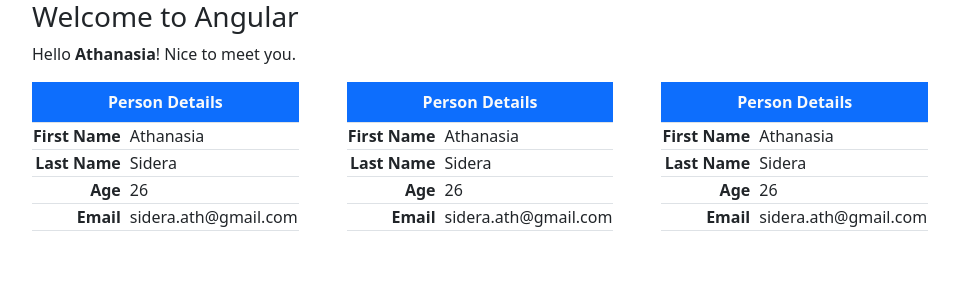
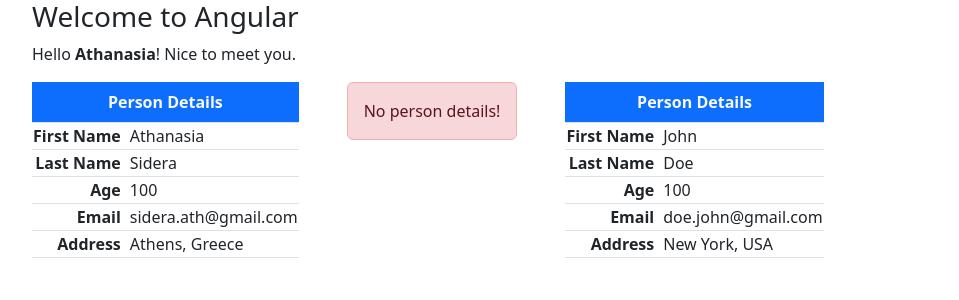
Before and after one commit to a8anasia/Angular-introduction, an Angular app in the folder angular-introduction/: page / in a window 1280 px wide. Shown: the top 300 px of the page, without its empty margins (50-1009 px from the left). Built offline with nearby package versions, Linux system fonts and the light colour scheme.

Commit message:
component-input

```diff
--- a/angular-introduction/src/app/app.component.html
+++ b/angular-introduction/src/app/app.component.html
@@ -3,9 +3,9 @@
 <p>Hello <strong>{{name}}</strong>! Nice to meet you.</p>
 
 <div class="d-flex gap-5 text-nowrap">
+    <app-person-table [person] = "person0"></app-person-table>
     <app-person-table></app-person-table>
-    <app-person-table></app-person-table>
-    <app-person-table></app-person-table>
+    <app-person-table [person] = "person1"></app-person-table>
 </div>
 
 </div>
--- a/angular-introduction/src/app/app.component.ts
+++ b/angular-introduction/src/app/app.component.ts
@@ -11,5 +11,19 @@
 export class AppComponent {
   name = 'Athanasia'
 
+  person0 = {
+    givenName: 'Athanasia',
+    surName: 'Sidera',
+    age: 100,
+    email: 'sidera.ath@gmail.com',
+    address: "Athens, Greece"
+  }
 
+  person1 = {
+    givenName: 'John',
+    surName: 'Doe',
+    age: 100,
+    email: 'doe.john@gmail.com',
+    address: "New York, USA"
+  }
 }
--- a/angular-introduction/src/app/components/person-table/person-table.component.html
+++ b/angular-introduction/src/app/components/person-table/person-table.component.html
@@ -1,3 +1,10 @@
+@if(!person) {
+  <div class="alert alert-danger text-center">
+    No person details!
+  </div>
+}@else{
+
+
 <table class="table table-bordered w-50">
     <caption class="caption-top fw-bold bg-primary text-light text-center">
       Person Details
@@ -18,4 +25,10 @@
       <td class="fw-semibold text-end">Email</td>
       <td class="ps-2">{{ person.email }}</td>
     </tr>
+    <tr>
+      <td class="fw-semibold text-end">Address</td>
+      <td class="ps-2">{{ person.address}}</td>
+    </tr>
   </table>
+
+}
--- a/angular-introduction/src/app/components/person-table/person-table.component.ts
+++ b/angular-introduction/src/app/components/person-table/person-table.component.ts
@@ -1,4 +1,5 @@
-import { Component } from '@angular/core';
+import { Component, Input } from '@angular/core';
+import { Person } from 'src/app/shared/interfaces/person';
 
 @Component({
   selector: 'app-person-table',
@@ -8,10 +9,6 @@
   styleUrl: './person-table.component.css'
 })
 export class PersonTableComponent {
-  person = {
-    givenName: 'Athanasia',
-    surName: 'Sidera',
-    age: 26,
-    email: 'sidera.ath@gmail.com'
-  }
+  @Input() person: Person | undefined
+
 }
--- /dev/null
+++ b/angular-introduction/src/app/shared/interfaces/person.ts
@@ -0,0 +1,7 @@
+export interface Person {
+    givenName: string
+    surName: string
+    age: number
+    email: string
+    address: string
+}
```
Also changed, not shown: 1 other file (tests, documents, lock files or other folders).
